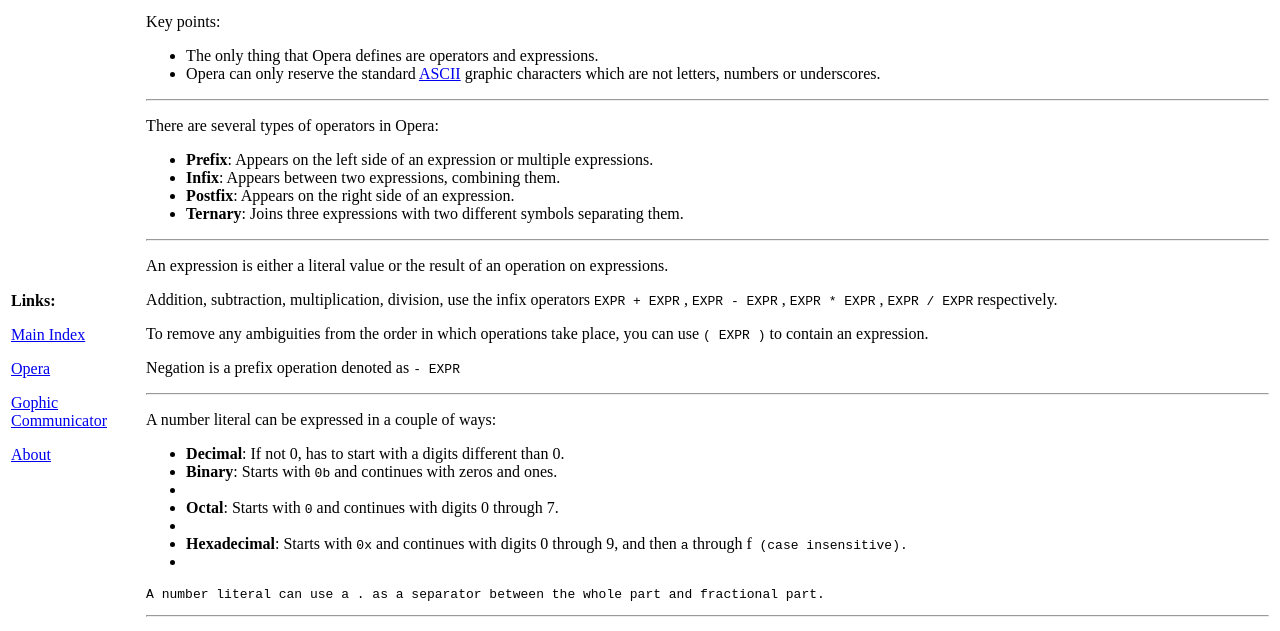
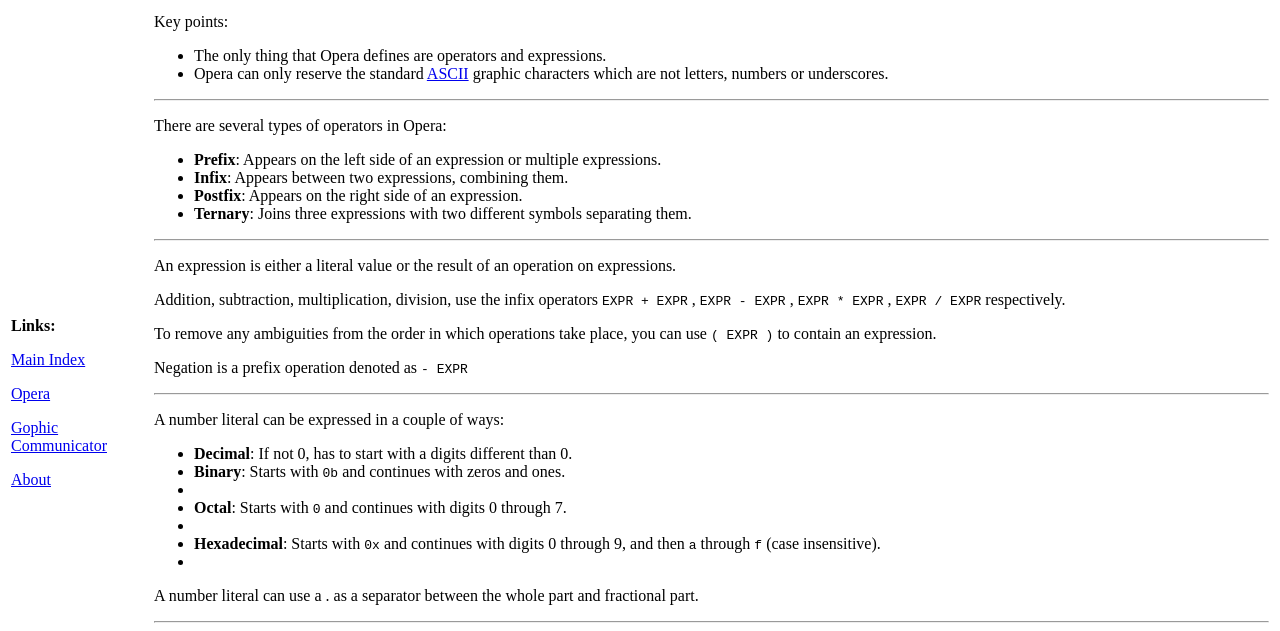
Before and after one commit to whatsavalue3/gophic, a plain HTML site: page opera.html in a window 1280 px wide. Shown: the part 90-721 px from the top of the page. Drawn offline with Linux system fonts and the light colour scheme.

Commit message:
fix mistake

```diff
--- a/opera.html
+++ b/opera.html
@@ -39,7 +39,7 @@
 						<li><b>Decimal</b>: If not 0, has to start with a digits different than 0.</li>
 						<li><b>Binary</b>: Starts with <code>0b</code> and continues with zeros and ones.<li>
 						<li><b>Octal</b>: Starts with <code>0</code> and continues with digits 0 through 7.<li>
-						<li><b>Hexadecimal</b>: Starts with <code>0x</code> and continues with digits 0 through 9, and then <code>a</code> through </code>f<code> (case insensitive).<li>
+						<li><b>Hexadecimal</b>: Starts with <code>0x</code> and continues with digits 0 through 9, and then <code>a</code> through <code>f</code> (case insensitive).<li>
 					</ul>
 					<p>A number literal can use a . as a separator between the whole part and fractional part.</p>
 					<hr></hr>
```
